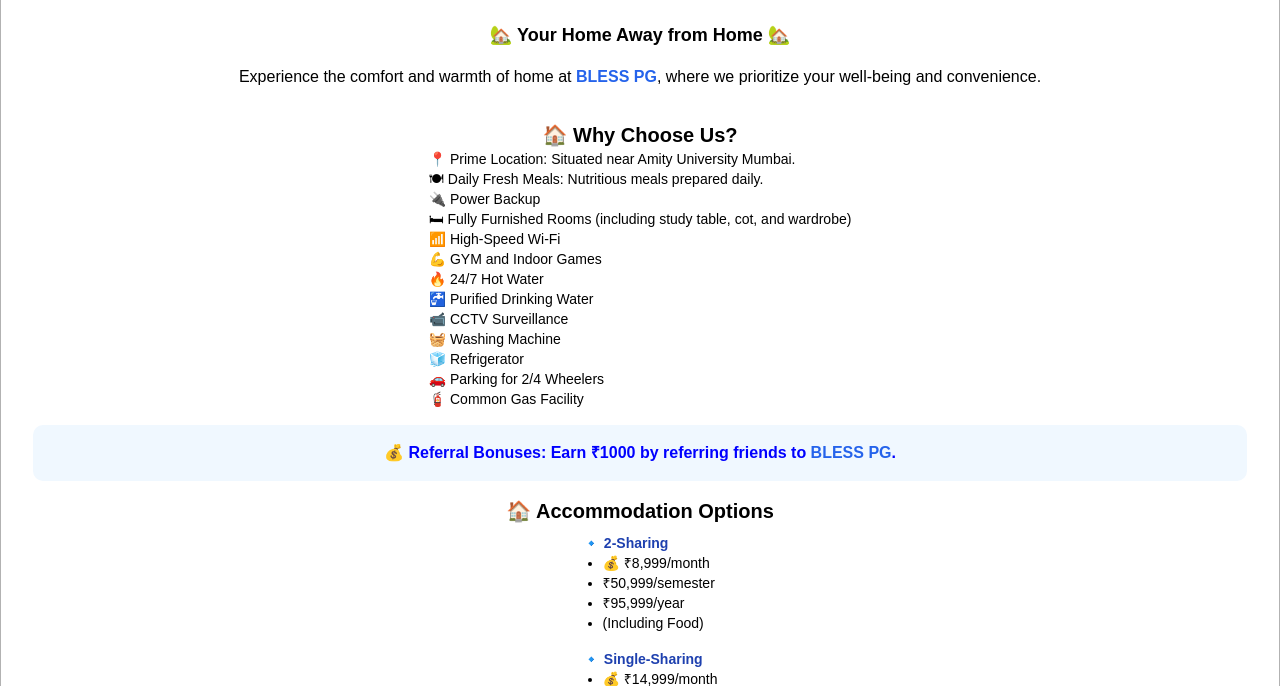
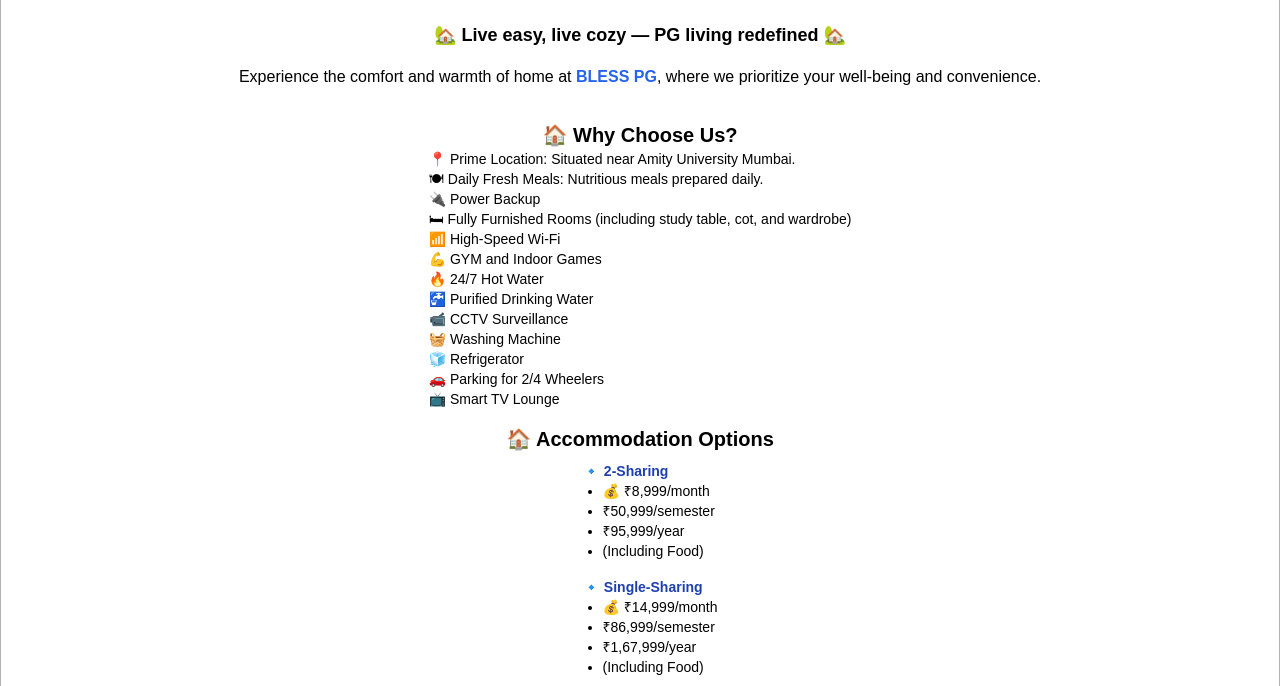
Before and after one commit to LakshmiNarasimhaReddy6244/lakshmi-narasimha-pg, a plain HTML site: page index.html in a window 1280 px wide. Shown: the part 72-758 px from the top of the page. Drawn offline with nearby package versions, Linux system fonts and the light colour scheme.

Commit message:
Update index.html

```diff
--- a/index.html
+++ b/index.html
@@ -140,7 +140,7 @@
 
   <div class="container">
     <h2 class="text-3xl font-bold text-center mb-6">BLESS PG Booking</h2>
-    <p class="text-center text-lg font-semibold mb-4">🏡 Your Home Away from Home 🏡</p>
+    <p class="text-center text-lg font-semibold mb-4">🏡 Live easy, live cozy — PG living redefined 🏡</p>
     <p class="text-center text-md mb-4">Experience the comfort and warmth of home at <span class="font-bold text-blue-600">BLESS PG</span>, where we prioritize your well-being and convenience.</p>
 
     <!-- ✅ Facilities Section -->
@@ -158,12 +158,10 @@
       <li>🧺 Washing Machine</li>
       <li>🧊 Refrigerator</li>
       <li>🚗 Parking for 2/4 Wheelers</li>
-      <li>🧯 Common Gas Facility</li>
+     <li>📺 Smart TV Lounge</li>
+
     </ul>
 
-    <div class="referral-bonus">
-      💰 Referral Bonuses: Earn ₹1000 by referring friends to <span class="text-blue-600 font-bold">BLESS PG</span>.
-    </div>
 
     <!-- ✅ Pricing Section -->
     <h3 class="text-xl font-bold mt-4" id="accommodation-options">🏠 Accommodation Options</h3>
```
